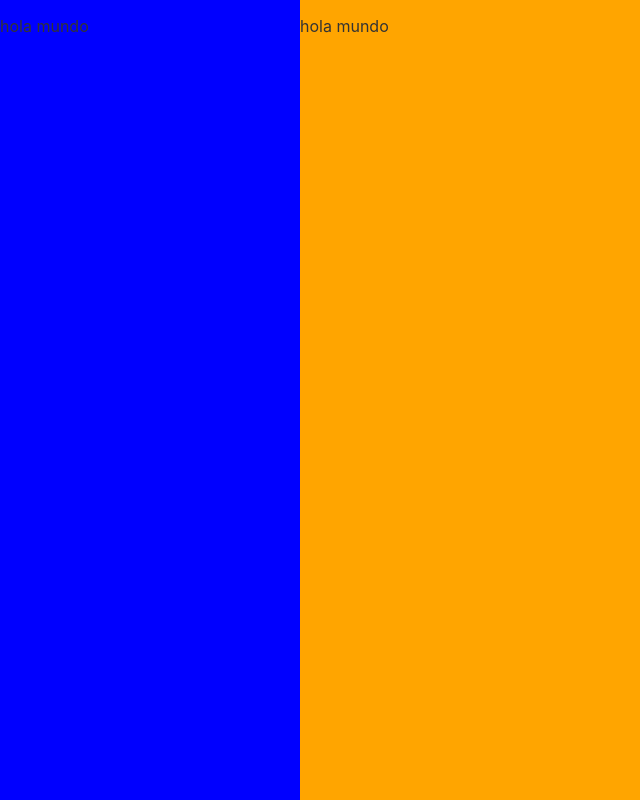
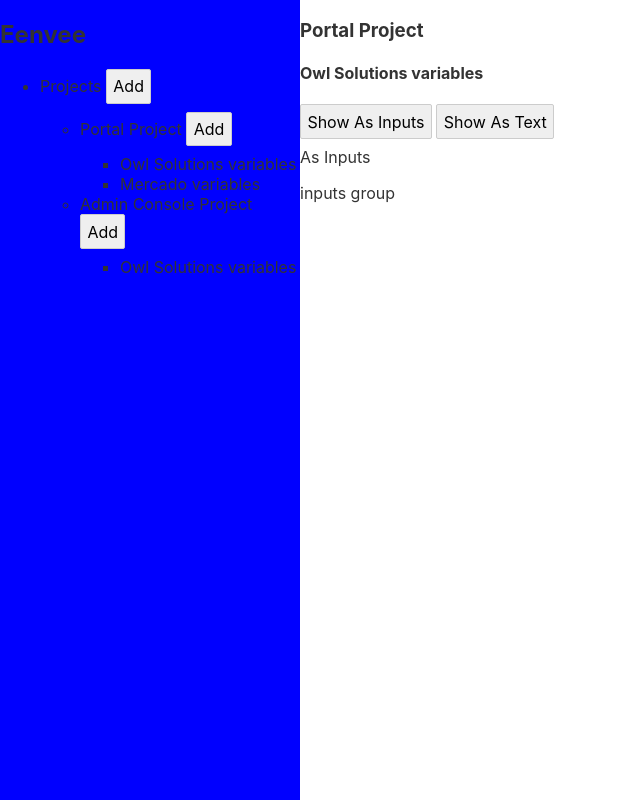
Before and after one commit to zorrolisto/eenvee, a Svelte app: page / in a window 1280 px wide. Shown: the whole page, without its empty margins (0-640 px from the left). Built offline with nearby package versions, Linux system fonts and the light colour scheme.

Commit message:
Update: UI with information

```diff
--- /dev/null
+++ b/src/components/organisms/inputsGroup/inputsGroup.svelte
@@ -0,0 +1 @@
+<p>inputs group</p>
--- a/src/components/organisms/layouts/mainLayout.svelte
+++ b/src/components/organisms/layouts/mainLayout.svelte
@@ -1,5 +1,45 @@
+<script>
+  export let projects;
+
+  import { createEventDispatcher } from "svelte";
+
+  const dispatch = createEventDispatcher();
+
+  function selectProject(project) {
+    dispatch("selectProject", { project });
+  }
+  function selectVariablesGroup(variablesGroup, project) {
+    dispatch("selectVariablesGroup", { variablesGroup, project });
+  }
+</script>
+
 <div class="sidebar">
-  <p>hola mundo</p>
+  <h2>Eenvee</h2>
+  <ul>
+    <li>
+      Projects
+      <button>Add</button>
+      <ul>
+        {#each projects as project}
+          <li on:click={selectProject(project)}>
+            {project.name} <button>Add</button>
+            <ul>
+              {#each project.variablesGroup as variableGroup}
+                <li
+                  on:click|capture|stopPropagation={selectVariablesGroup(
+                    variableGroup,
+                    project
+                  )}
+                >
+                  {variableGroup.name}
+                </li>
+              {/each}
+            </ul>
+          </li>
+        {/each}
+      </ul>
+    </li>
+  </ul>
 </div>
 
 <style>
--- a/src/components/organisms/main/main.svelte
+++ b/src/components/organisms/main/main.svelte
@@ -1,11 +1,35 @@
+<script>
+  import InputsGroup from "../inputsGroup/inputsGroup.svelte";
+  import TextEditor from "../textEditor/textEditor.svelte";
+
+  export let selectedProject;
+  export let selectedVariablesGroup;
+
+  let selectedTypeOfView = "AsInputs";
+  const selectViewAsInputs = () => (selectedTypeOfView = "AsInputs");
+  const selectViewAsText = () => (selectedTypeOfView = "AsText");
+</script>
+
 <div class="main">
-  <p>hola mundo</p>
+  <h3>{selectedProject.name}</h3>
+  <h4>{selectedVariablesGroup.name}</h4>
+  <div>
+    <button on:click={selectViewAsInputs}>Show As Inputs</button>
+    <button on:click={selectViewAsText}>Show As Text</button>
+  </div>
+
+  {#if selectedTypeOfView === "AsInputs"}
+    <div>As Inputs</div>
+    <InputsGroup />
+  {:else}
+    <div>As texts</div>
+    <TextEditor />
+  {/if}
 </div>
 
 <style>
   .main {
     min-height: 100vh;
     width: calc(100vw - 300px);
-    background-color: orange;
   }
 </style>
--- /dev/null
+++ b/src/components/organisms/textEditor/textEditor.svelte
@@ -0,0 +1 @@
+<p>text editor</p>
```
